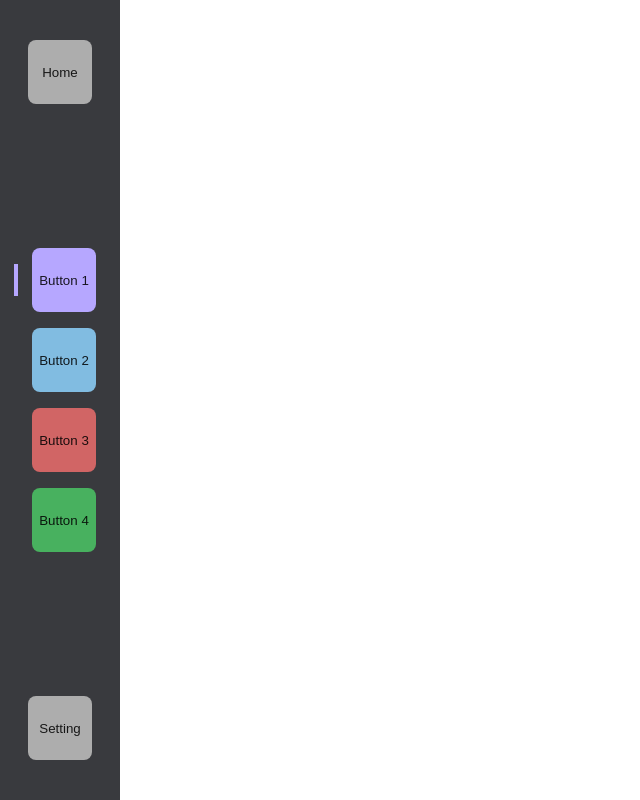
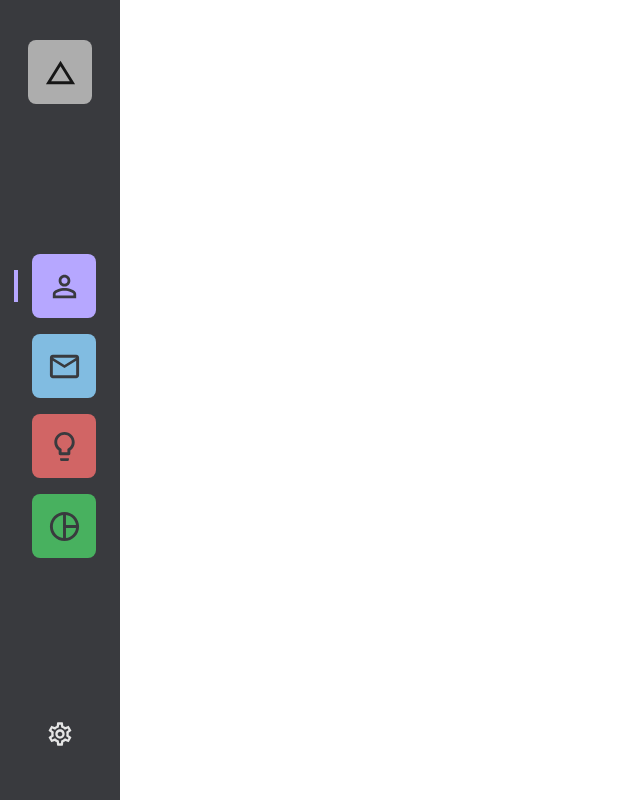
Before and after one commit to ivan-ngchakming/artist-crm-web, a React (Create React App) app: page / in a window 1280 px wide. Shown: the whole page, without its empty margins (0-640 px from the left). Built offline with nearby package versions, Linux system fonts and the light colour scheme.

Commit message:
feat: created nav bar component (#1)
* feat: created useDevice hook

* feat: added more colors to theme

* build: added material icons

* feat: added navbar component

* fix: exported hooks from module

```diff
--- a/package.json
+++ b/package.json
@@ -5,6 +5,7 @@
   "dependencies": {
     "@emotion/react": "^11.8.1",
     "@emotion/styled": "^11.8.1",
+    "@mui/icons-material": "^5.4.2",
     "@mui/material": "^5.4.3",
     "@testing-library/jest-dom": "^5.16.2",
     "@testing-library/react": "^12.1.3",
--- a/src/components/NavBar.tsx
+++ b/src/components/NavBar.tsx
@@ -1,9 +1,30 @@
-import { Box, ButtonBase } from "@mui/material";
+import { useState } from "react";
+import {
+  Box,
+  Paper,
+  ButtonBase,
+  IconButton,
+  BottomNavigation,
+  BottomNavigationAction as MuiBottomNavigationAction,
+  BottomNavigationActionProps as MuiBottomNavigationActionProps,
+} from "@mui/material";
+import ChangeHistoryOutlinedIcon from "@mui/icons-material/ChangeHistoryOutlined";
+import PersonOutlineIcon from "@mui/icons-material/PersonOutline";
+import MailOutlineIcon from "@mui/icons-material/MailOutline";
+import LightbulbOutlinedIcon from "@mui/icons-material/LightbulbOutlined";
+import PieChartOutlineOutlinedIcon from "@mui/icons-material/PieChartOutlineOutlined";
+import SettingsOutlinedIcon from "@mui/icons-material/SettingsOutlined";
 import { styled } from "@mui/material/styles";
+import { useDevice } from "../hooks";
 import { palette } from "../theme";
 
 type NavSelectorProps = {
   show?: boolean;
+};
+
+type NavBarProps = {
+  value: string;
+  onChange: (val: string) => void;
 };
 
 const Root = styled(Box)(({ theme }) => ({
@@ -31,13 +52,33 @@ const NavSelector = styled("div")<NavSelectorProps>(
 );
 
 const navItems = [
-  { key: 1, color: palette.LILAC },
-  { key: 2, color: palette.DENIM_BLUE },
-  { key: 3, color: palette.INDIAN_RED },
-  { key: 4, color: palette.DARK_PASTEL_GREEN },
+  {
+    key: "customers",
+    color: palette.LILAC,
+    label: "Customers",
+    Icon: PersonOutlineIcon,
+  },
+  {
+    key: "communication",
+    color: palette.DENIM_BLUE,
+    label: "Communication",
+    Icon: MailOutlineIcon,
+  },
+  {
+    key: "ideas",
+    color: palette.INDIAN_RED,
+    label: "Ideas",
+    Icon: LightbulbOutlinedIcon,
+  },
+  {
+    key: "analytics",
+    color: palette.DARK_PASTEL_GREEN,
+    label: "Analytics",
+    Icon: PieChartOutlineOutlinedIcon,
+  },
 ];
 
-const NavBar = () => {
+const DesktopNavBar = ({ value, onChange }: NavBarProps) => {
   return (
     <Root
       display="flex"
@@ -45,20 +86,87 @@ const NavBar = () => {
       alignItems="center"
       justifyContent="space-between"
     >
-      <NavButton>Home</NavButton>
+      <NavButton>
+        <ChangeHistoryOutlinedIcon fontSize="large" />
+      </NavButton>
       <Box display="flex" flexDirection="column" alignItems="center" pr={3}>
-        {navItems.map(({ key, color }) => (
-          <Box display="flex" alignItems="center">
-            <NavSelector color={color} show={key === 1} />
-            <Box my={1} key={key} display="flex">
-              <NavButton color={color}>Button {key}</NavButton>
+        {navItems.map(({ key, color, Icon }) => (
+          <Box key={key} display="flex" alignItems="center">
+            <NavSelector color={color} show={key === value} />
+            <Box my={1} display="flex">
+              <NavButton color={color} onClick={() => onChange(key)}>
+                <Icon sx={{ color: palette.IRIDIUM }} fontSize="large" />
+              </NavButton>
             </Box>
           </Box>
         ))}
       </Box>
-      <NavButton>Setting</NavButton>
+      <IconButton size="large">
+        <SettingsOutlinedIcon
+          fontSize="inherit"
+          sx={{ color: palette.MERCURY }}
+        />
+      </IconButton>
     </Root>
   );
 };
 
+type BottomNavigationActionProps = {
+  selected?: boolean;
+  color?: string;
+} & MuiBottomNavigationActionProps;
+
+const BottomNavigationAction = styled(
+  MuiBottomNavigationAction
+)<BottomNavigationActionProps>(
+  ({ theme, selected, color = palette.MERCURY }) => ({
+    color: selected ? color : palette.MERCURY,
+    "& .MuiBottomNavigationAction-label": {},
+    "& .Mui-selected": {
+      color: selected ? color : palette.MERCURY,
+    },
+  })
+);
+
+const MobileNavBar = ({ value, onChange }: NavBarProps) => {
+  return (
+    <Paper
+      sx={{ position: "fixed", bottom: 0, minWidth: "100vw" }}
+      elevation={3}
+    >
+      <BottomNavigation
+        showLabels
+        value={value}
+        onChange={(e, val) => onChange(val)}
+        sx={{ backgroundColor: palette.IRIDIUM }}
+      >
+        {navItems.map(({ key, color, Icon, label }) => (
+          <BottomNavigationAction
+            key={key}
+            value={key}
+            label={label}
+            color={color}
+            icon={
+              <Icon sx={{ color: value === key ? color : palette.MERCURY }} />
+            }
+          />
+        ))}
+      </BottomNavigation>
+    </Paper>
+  );
+};
+
+const NavBar = () => {
+  const [value, setValue] = useState<string>("customers");
+  const { isMobile } = useDevice();
+
+  const handleChange = (newValue: string) => {
+    setValue(newValue);
+  };
+
+  const NavBarComponent = isMobile ? MobileNavBar : DesktopNavBar;
+
+  return <NavBarComponent value={value} onChange={handleChange} />;
+};
+
 export default NavBar;
--- /dev/null
+++ b/src/hooks/index.ts
@@ -0,0 +1 @@
+export { default as useDevice } from "./useDevice";
--- /dev/null
+++ b/src/hooks/useDevice.ts
@@ -0,0 +1,35 @@
+import { useEffect, useState } from "react";
+
+interface Dimensions {
+  width: number;
+  height: number;
+}
+
+const useDevice = () => {
+  const [dimensions, setDimensions] = useState<Dimensions>();
+
+  const isMobile = (dimensions && dimensions?.width < 800) || false;
+
+  const isDesktop = !isMobile;
+
+  const resizeHandler = () => {
+    const width = window.innerWidth;
+    const height = window.innerHeight;
+
+    setDimensions({
+      width: width,
+      height: height,
+    });
+  };
+
+  useEffect(() => {
+    window.addEventListener("resize", resizeHandler);
+    return () => {
+      window.removeEventListener("resize", resizeHandler);
+    };
+  }, []);
+
+  return { isMobile, isDesktop, dimensions };
+};
+
+export default useDevice;
--- a/src/theme.ts
+++ b/src/theme.ts
@@ -7,6 +7,7 @@ export const palette = {
   LILAC: "#B6A7FF",
   INDIAN_RED: "#D16565",
   DARK_PASTEL_GREEN: "#48B15F",
+  MERCURY: "#E5E5E5",
 };
 const theme = createTheme({});
 
```
Also changed, not shown: 1 other file (tests, documents, lock files or other folders).
